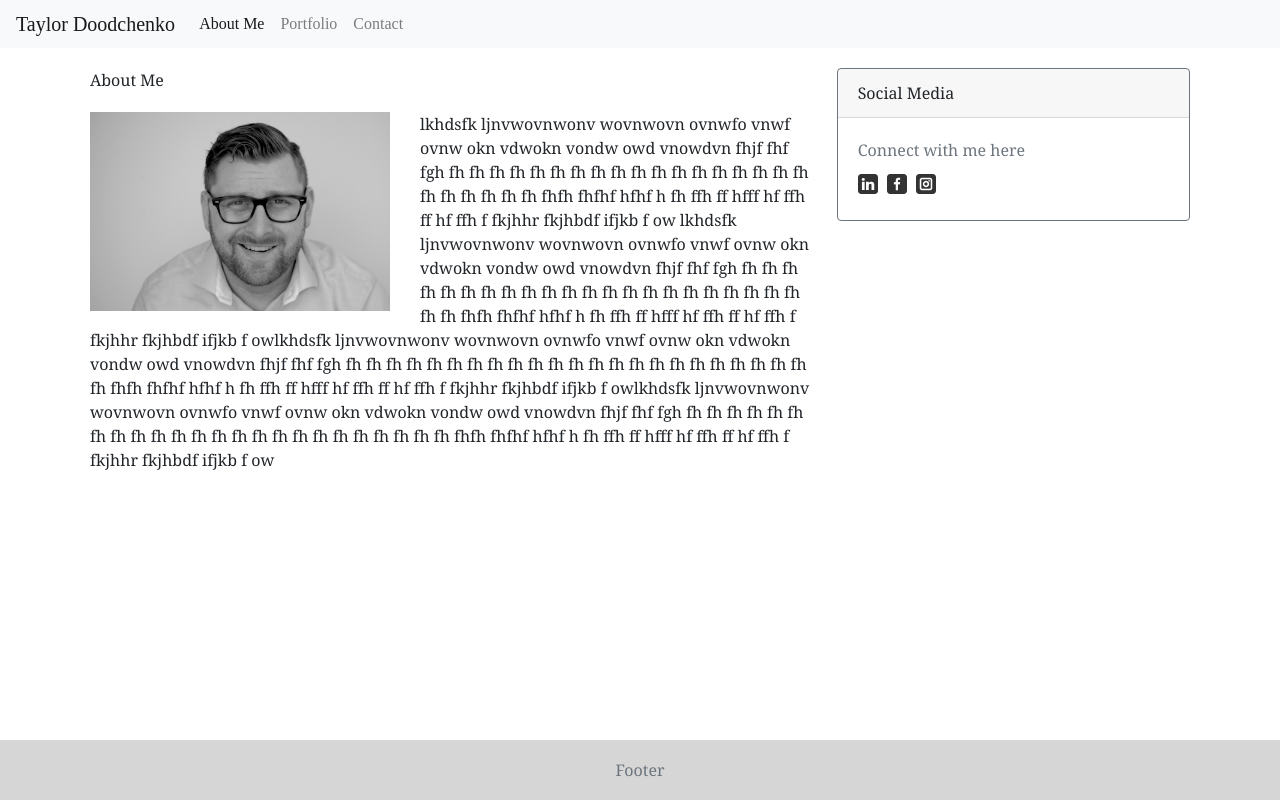
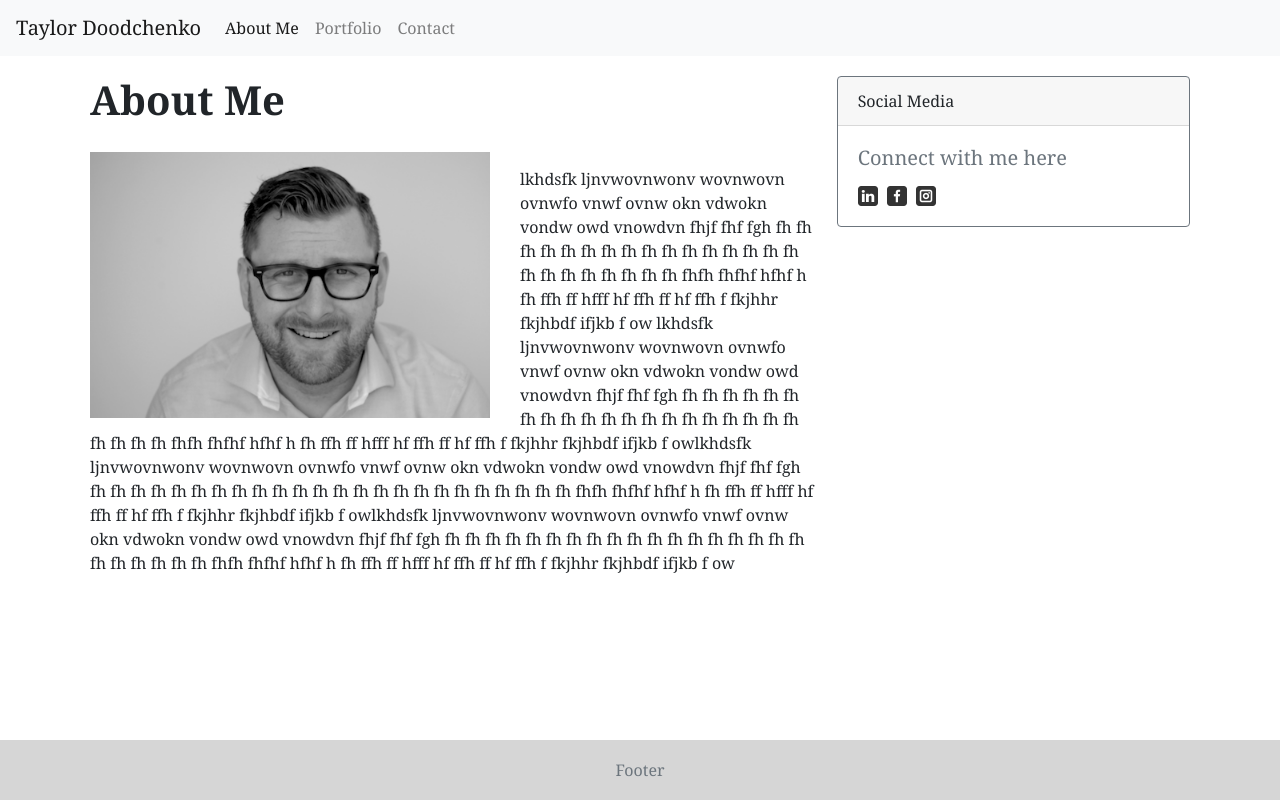
Before and after one commit to tdoodchenko/Bootstrap-Portfolio, a plain HTML site: page index.html in a window 1280 px wide. Drawn offline with nearby package versions, Linux system fonts and the light colour scheme.

Commit message:
made style adjustments to text on index page, and began construction of contact page. added link to the navigation buttons

```diff
--- a/assets/style.css
+++ b/assets/style.css
@@ -3,6 +3,10 @@
 .container {
     font-family: Georgia, 'Times New Roman', Times, serif;
     line-height: 1.5;
+}
+
+header {
+    font-family: Georgia, 'Times New Roman', Times, serif;
 }
 
 .nav1 {
@@ -12,6 +16,11 @@
 .row {
     padding: 10px;
 
+}
+
+h1 {
+    font-size: 40px;
+    font-weight: bold;
 }
 
 .img-sm {
@@ -25,10 +34,6 @@
 
 }
 
-
-h5 {
-    font-size: 16px;
-}
 
 .section {
     margin-bottom: 20px;
@@ -49,7 +54,7 @@ h5 {
 }
 
 #img-con {
-    width: 300px;
+    width: 400px;
     height: auto;
     object-fit: contain;
     float: left;
--- a/index.html
+++ b/index.html
@@ -10,7 +10,7 @@
     <link rel="stylesheet" href="https://stackpath.bootstrapcdn.com/bootstrap/4.1.2/css/bootstrap.min.css" integrity="sha384-Smlep5jCw/wG7hdkwQ/Z5nLIefveQRIY9nfy6xoR1uRYBtpZgI6339F5dgvm/e9B"
         crossorigin="anonymous">
     <link rel="stylesheet" href="../Bootstrap-Portfolio/assets/style.css">
-    <link rel="stylesheet" href="../Bootstrap-Portfolio/assets/reset.css">
+
 
 
     <title>Document</title>
@@ -26,15 +26,15 @@
             <div class="collapse navbar-collapse" id="navbarNav">
                 <ul class="navbar-nav">
                     <li class="nav-item active">
-                        <a class="nav-link" href="#">About Me
+                        <a class="nav-link" href="../Bootstrap-Portfolio/index.html">About Me
                             <span class="sr-only">(current)</span>
                         </a>
                     </li>
                     <li class="nav-item">
-                        <a class="nav-link" href="#">Portfolio</a>
+                        <a class="nav-link" href="../Bootstrap-Portfolio/Portfolio.html">Portfolio</a>
                     </li>
                     <li class="nav-item">
-                        <a class="nav-link" href="#">Contact</a>
+                        <a class="nav-link" href="../Bootstrap-Portfolio/contact.html">Contact</a>
                     </li>
                 </ul>
             </div>
```
Also changed, not shown: contact.html (+67 -0 lines).
